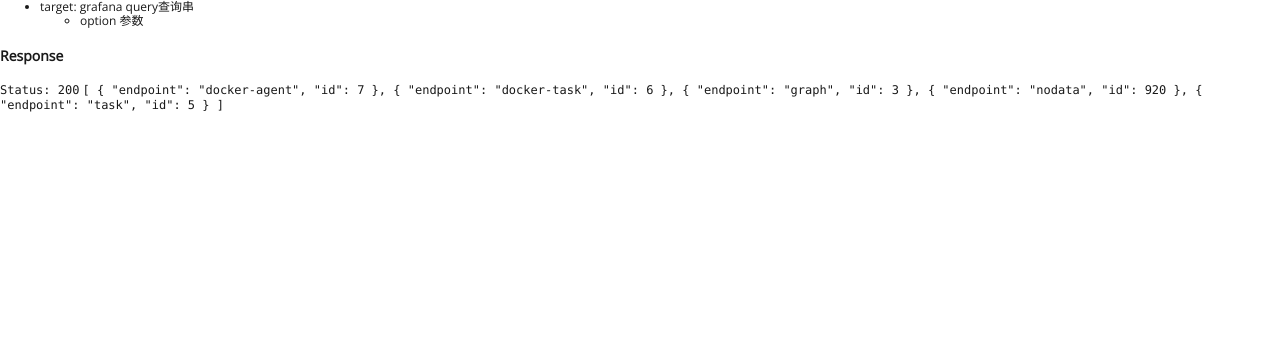
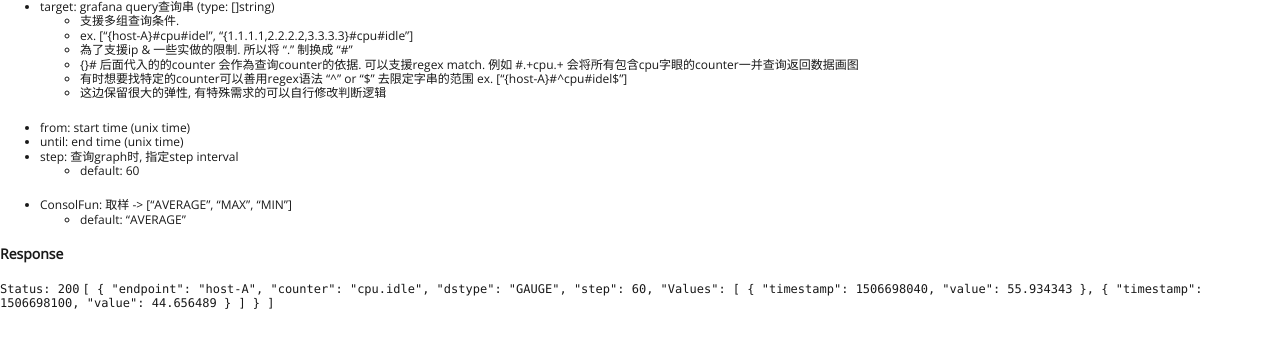
Before and after one commit to open-falcon/falcon-plus, a Jekyll site: the page built from docs/_posts/Graph/2017-01-01-grafana.md, in a window 1280 px wide. Shown: the top 348 px of the page. Built offline with Jekyll 4.4.1, drawn with Linux system fonts in a browser that asks for light colours.

Commit message:
add grafana doc api

````diff
--- a/docs/_posts/Graph/2017-01-01-grafana.md
+++ b/docs/_posts/Graph/2017-01-01-grafana.md
@@ -1,37 +1,43 @@
 ---
 category: Graph
 apiurl: '/v1/grafana/render'
-title: "Endpoint List"
-type: 'GET'
-sample_doc: 'graph.html'
+title: "Grafan query"
+type: 'POST'
 layout: default
 ---
 
-* target: grafana query查询串
-  * option 参数
+* target: grafana query查询串 (type: []string)
+  * 支援多组查询条件.
+  * ex. ["{host-A}#cpu#idel", "{1.1.1.1,2.2.2.2,3.3.3.3}#cpu#idle"]
+  * 為了支援ip & 一些实做的限制. 所以将 "." 制换成 "#"
+  * {}# 后面代入的的counter 会作為查询counter的依据. 可以支援regex match. 例如 #.+cpu.+ 会将所有包含cpu字眼的counter一并查询返回数据画图
+  * 有时想要找特定的counter可以善用regex语法 "^" or "$" 去限定字串的范围 ex. ["{host-A}#^cpu#idel$"]
+  * 这边保留很大的弹性, 有特殊需求的可以自行修改判断逻辑
+* from: start time (unix time)
+* until: end time (unix time)
+* step: 查询graph时, 指定step interval
+  * default: 60
+* ConsolFun: 取样 -> ["AVERAGE", "MAX", "MIN"]
+  * default: "AVERAGE"
 
 ### Response
 
 ```Status: 200```
 ```[
   {
-    "endpoint": "docker-agent",
-    "id": 7
-  },
-  {
-    "endpoint": "docker-task",
-    "id": 6
-  },
-  {
-    "endpoint": "graph",
-    "id": 3
-  },
-  {
-    "endpoint": "nodata",
-    "id": 920
-  },
-  {
-    "endpoint": "task",
-    "id": 5
+    "endpoint": "host-A",
+    "counter": "cpu.idle",
+    "dstype": "GAUGE",
+    "step": 60,
+    "Values": [
+      {
+          "timestamp": 1506698040,
+          "value": 55.934343
+      },
+      {
+          "timestamp": 1506698100,
+          "value": 44.656489
+      }
+    ]
   }
 ]```
````
